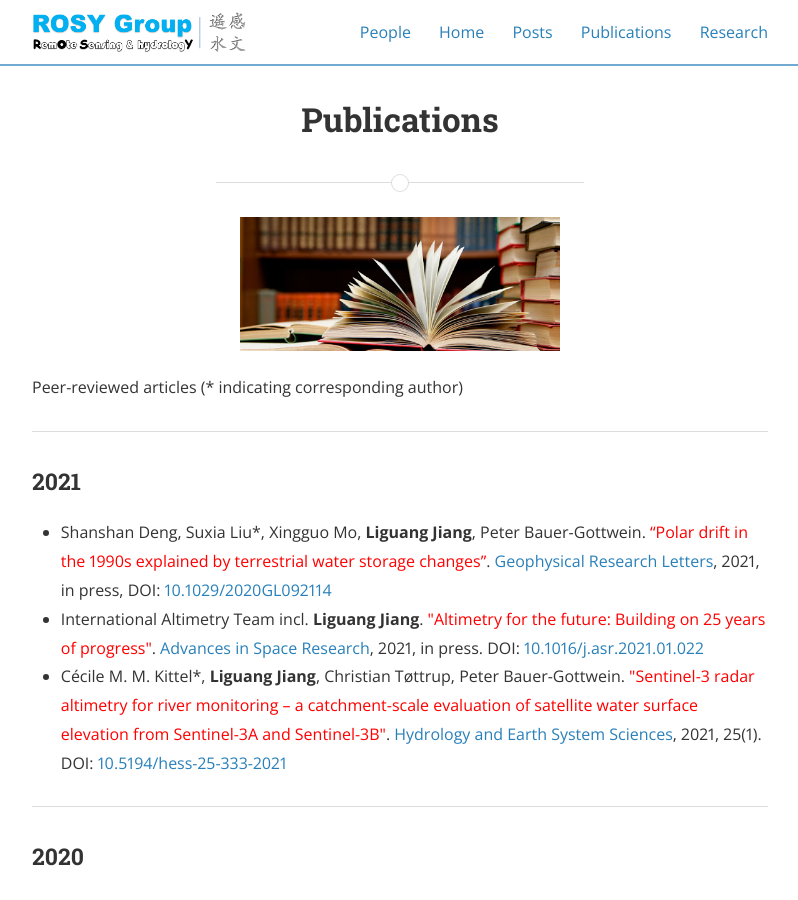
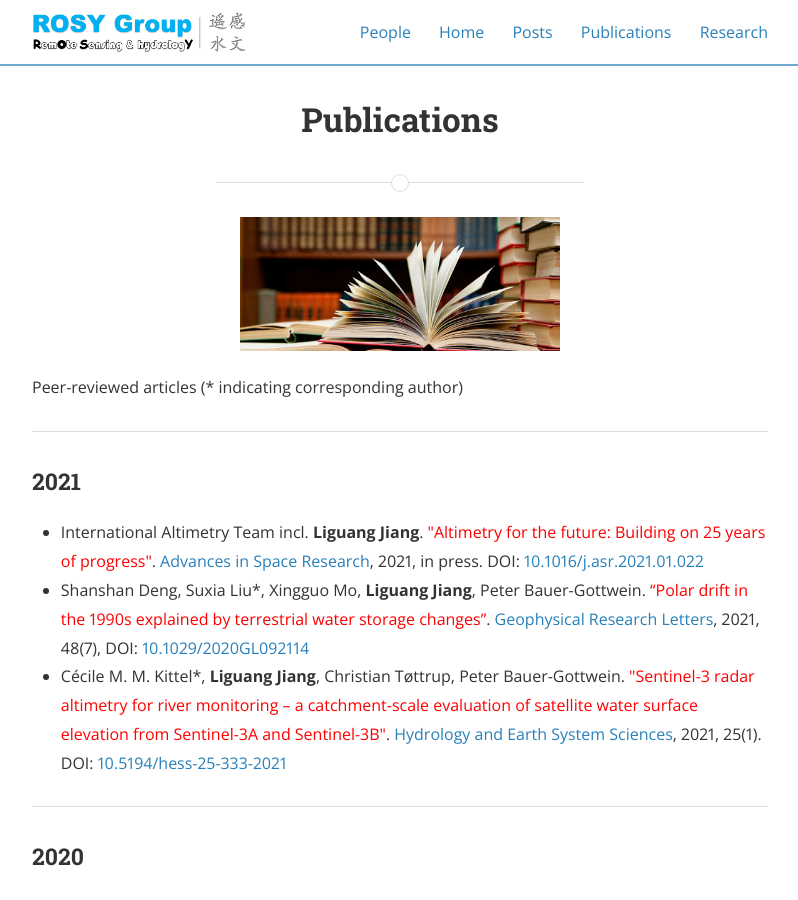
Before and after one commit to 12530/rshydro, a Jekyll site: the page built from publications.md, in a window 1280 px wide and 900 px high. Shown: the whole window, without its empty margins (240-1038 px from the left). Built offline with Jekyll 4.4.1, drawn with Linux system fonts in a browser that asks for light colours; nearby versions of some CDN libraries.

Commit message:
Update publications.md

```diff
--- a/publications.md
+++ b/publications.md
@@ -10,8 +10,8 @@ main_nav: true
 <hr>
 <h3>2021</h3>
 <ul>
-  <li>Shanshan Deng, Suxia Liu*, Xingguo Mo, <b>Liguang Jiang</b>, Peter Bauer-Gottwein. <font color="red">“Polar drift in the 1990s explained by terrestrial water storage changes”</font>. <a href="https://agupubs.onlinelibrary.wiley.com/journal/19448007">Geophysical Research Letters</a>, 2021, in press, DOI: <a href="https://doi.org/10.1029/2020GL092114">10.1029/2020GL092114</a></li>
   <li>International Altimetry Team incl. <b>Liguang Jiang</b>. <font color="red">"Altimetry for the future: Building on 25 years of progress"</font>. <a href="https://www.journals.elsevier.com/advances-in-space-research"> Advances in Space Research</a>, 2021, in press. DOI: <a href="https://doi.org/10.1016/j.asr.2021.01.022">10.1016/j.asr.2021.01.022</a></li>
+  <li>Shanshan Deng, Suxia Liu*, Xingguo Mo, <b>Liguang Jiang</b>, Peter Bauer-Gottwein. <font color="red">“Polar drift in the 1990s explained by terrestrial water storage changes”</font>. <a href="https://agupubs.onlinelibrary.wiley.com/journal/19448007">Geophysical Research Letters</a>, 2021, 48(7), DOI: <a href="https://doi.org/10.1029/2020GL092114">10.1029/2020GL092114</a></li>
   <li>Cécile M. M. Kittel*, <b>Liguang Jiang</b>, Christian Tøttrup, Peter Bauer-Gottwein. <font color="red">"Sentinel-3 radar altimetry for river monitoring – a catchment-scale evaluation of satellite water surface elevation from Sentinel-3A and Sentinel-3B"</font>. <a href="https://hess.copernicus.org/articles/25/333/2021/"> Hydrology and Earth System Sciences</a>, 2021, 25(1). DOI: <a href="https://doi.org/10.5194/hess-25-333-2021">10.5194/hess-25-333-2021</a></li>
 </ul>
 
```
